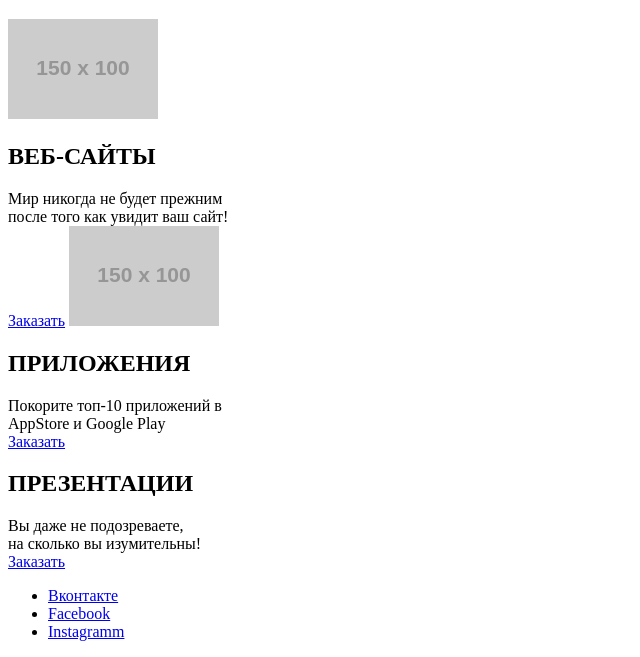
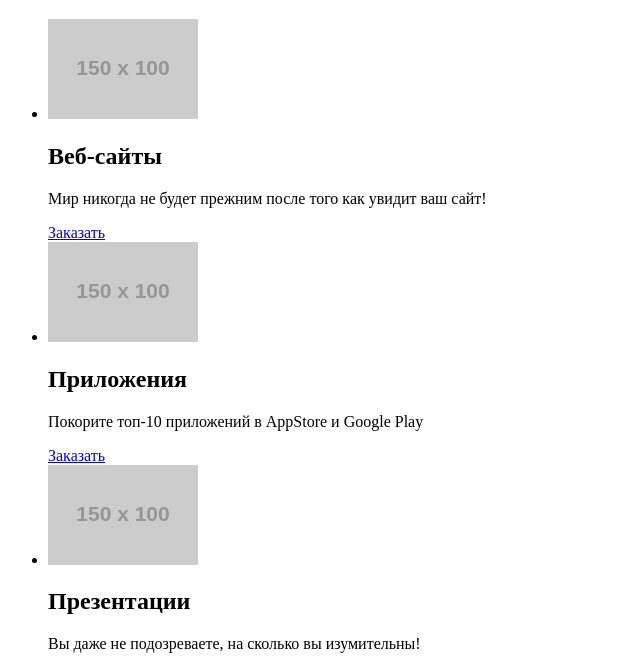
Before and after one commit to Art-tmb/1437395-nerds-28, a plain HTML site: page index.html in a window 1280 px wide. Shown: the part 295-952 px from the top of the page, without its empty margins (0-640 px from the left). Drawn offline with Linux system fonts and the light colour scheme; placeholder pictures from the web are drawn by us.

Commit message:
Update index.html

```diff
--- a/index.html
+++ b/index.html
@@ -4,49 +4,65 @@
   <meta charset="utf-8">
     <title>HTML Academy: Нёрдс</title>
 </head>
+
 <body>
+
  <header class="main-header">
    <nav class="main-navigation">
-        <img src="https://via.placeholder.com/150x100" alt="" >
+     <a href="index.html">
+       <img src="https://via.placeholder.com/150x100" alt="">
+     </a>
      <ul class="site-navigation">
-              <li><a href="Studio.html">Студия</a></li>
-              <li><a href="Clients.html">Клиенты</a></li>
-              <li><a href="Shop.html">Магазин</a></li>
-              <li><a href="Contacts.html">Контакты</a></li>
+       <li><a href="studio.html">Студия</a></li>
+       <li><a href="clients.html">Клиенты</a></li>
+       <li><a href="catalog.html">Магазин</a></li>
+       <li><a href="contacts.html">Контакты</a></li>
       </ul>
-            <a href="Basket.html">Корзина</a>
+        <a href="basket.html">Корзина</a>
     </nav>
   </header>
+
  <main>
+
    <h1>Маленька дизайн студия из Краснодара</h1>
+
     <section>
-        <img src="https://via.placeholder.com/150x100" alt="" >
-        <h2>ВЕБ-САЙТЫ</h2>
-         Мир никогда не будет прежним<br> после того как увидит ваш сайт!
-         <br><a href="order.html">Заказать</a>
-         <img src="https://via.placeholder.com/150x100" alt="" >
-        <h2>ПРИЛОЖЕНИЯ</h2>
-        Покорите топ-10 приложений в <br> AppStore и Google Play
-        <br><a href="order.html">Заказать</a>
-        <h2>ПРЕЗЕНТАЦИИ</h2>
-        Вы даже не подозреваете,<br>на сколько вы изумительны!
-        <br><a href="order.html">Заказать</a>
+      <ul>
+        <li>
+          <img src="https://via.placeholder.com/150x100" alt="">
+          <h2>Веб-сайты</h2>
+          <p>Мир никогда не будет прежним после того как увидит ваш сайт!</p>
+          <a href="order.html">Заказать</a>
+        </li>
+        <li>
+          <img src="https://via.placeholder.com/150x100" alt="">
+          <h2>Приложения</h2>
+          <p>Покорите топ-10 приложений в AppStore и Google Play</p>
+          <a href="order.html">Заказать</a>
+        </li>
+        <li>
+          <img src="https://via.placeholder.com/150x100" alt="">
+          <h2>Презентации</h2>
+          <p>Вы даже не подозреваете, на сколько вы изумительны!</p>
+          <a href="order.html">Заказать</a>
+        </li>
     </section>
+
  </main>
+
   <footer>
     <section>
     <ul>
-            <li>
-                <a href="#">Вконтакте</a>
-            </li>
-            <li><a href="#">Facebook</a>
-            </li>
+      <li><a href="#">Вконтакте</a></li>
+      <li><a href="#">Facebook</a></li>
       <li><a href="#">Instagramm</a></li>
     </ul>
         <h2>Давайте дружить, это выгодно!</h2>
         скидка 10% для друзей из социальных сетей.
     </section>
     </footer>
+
     <p>Репозиторий создан для обучения на профессиональном онлайн‑курсе «<a href="https://htmlacademy.ru/intensive/htmlcss">HTML и CSS, уровень 1</a>».</p>
+
 </body>
 </html>
```
Lines whose indentation alone changed are shown as unchanged.
